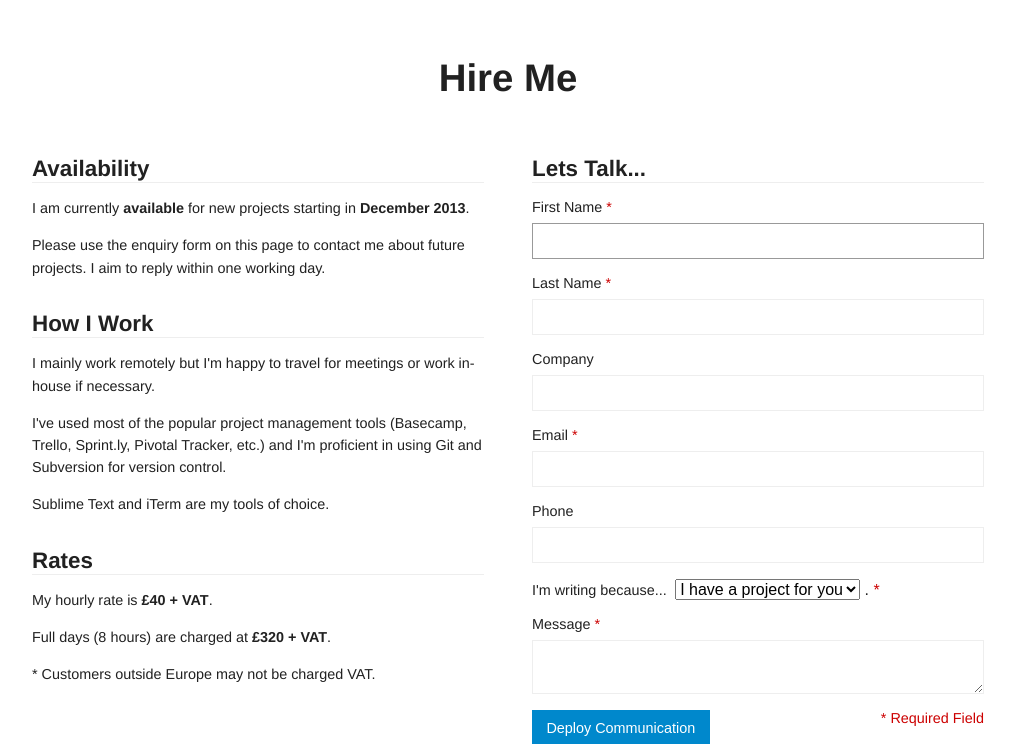
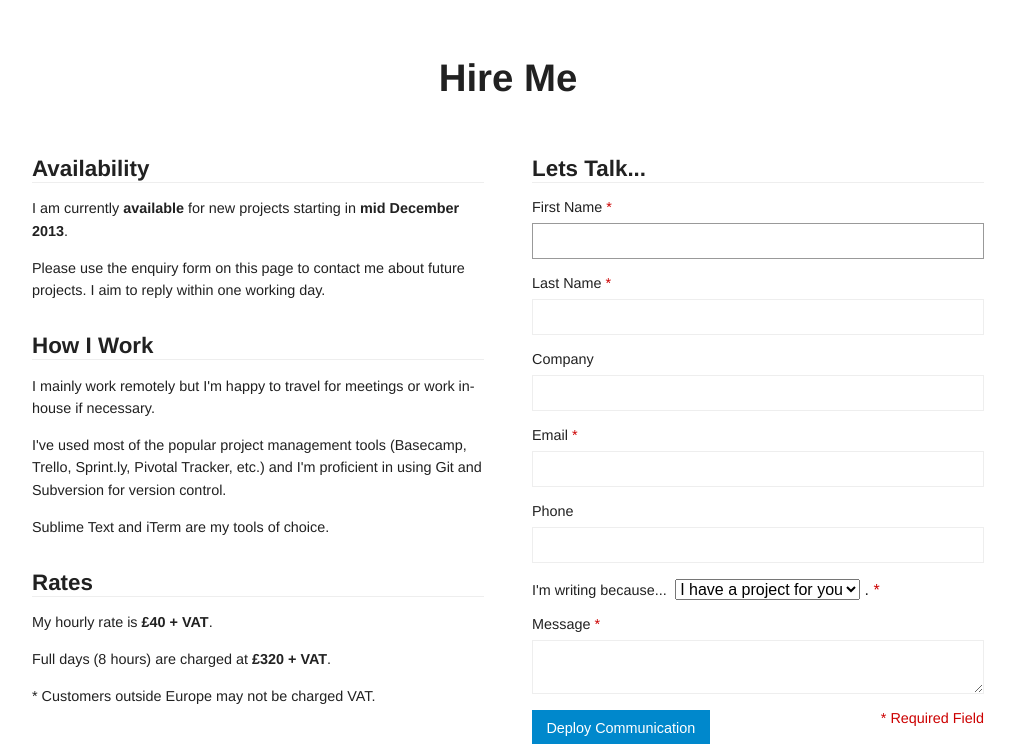
Before and after one commit to matt-west/matt-west.com, a PHP site: page /hire-me in a window 1280 px wide. Shown: the part 83-827 px from the top of the page, without its empty margins (132-1147 px from the left). Run offline with PHP 8.4, Linux system fonts and the light colour scheme; data that the repository does not hold is empty; some libraries are stand-ins or nearby versions.

Commit message:
Update availability

```diff
--- a/hire-me.php
+++ b/hire-me.php
@@ -12,7 +12,7 @@
 		<div class="col">
 			<h2>Availability</h2>
 			<p>
-				I am currently <strong>available</strong> for new projects starting in <strong>December 2013</strong>.
+				I am currently <strong>available</strong> for new projects starting in <strong>mid December 2013</strong>.
 			</p>
 			<p>
 				Please use the enquiry form on this page to contact me about future projects. I aim to reply within one working day.
```
